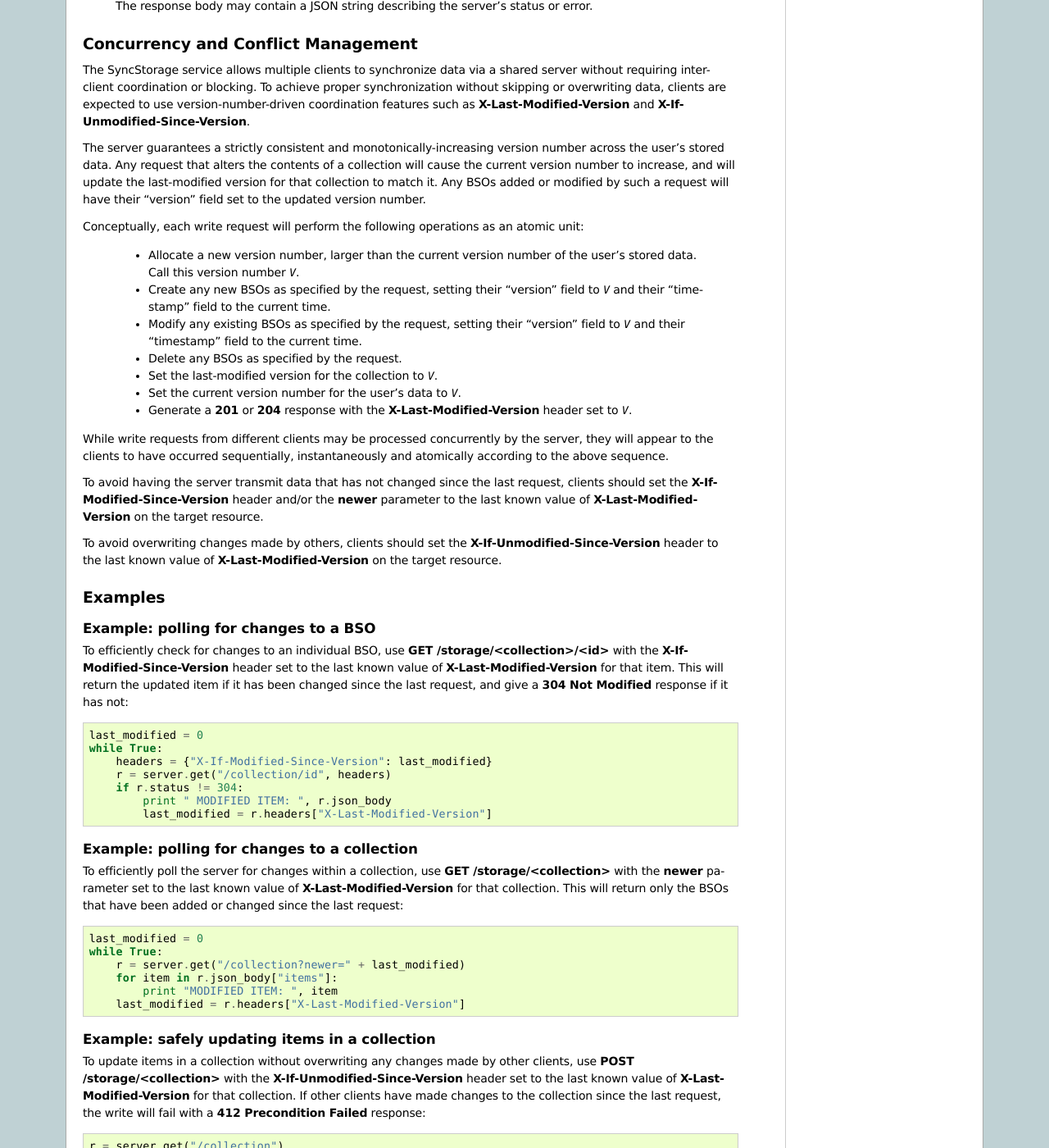
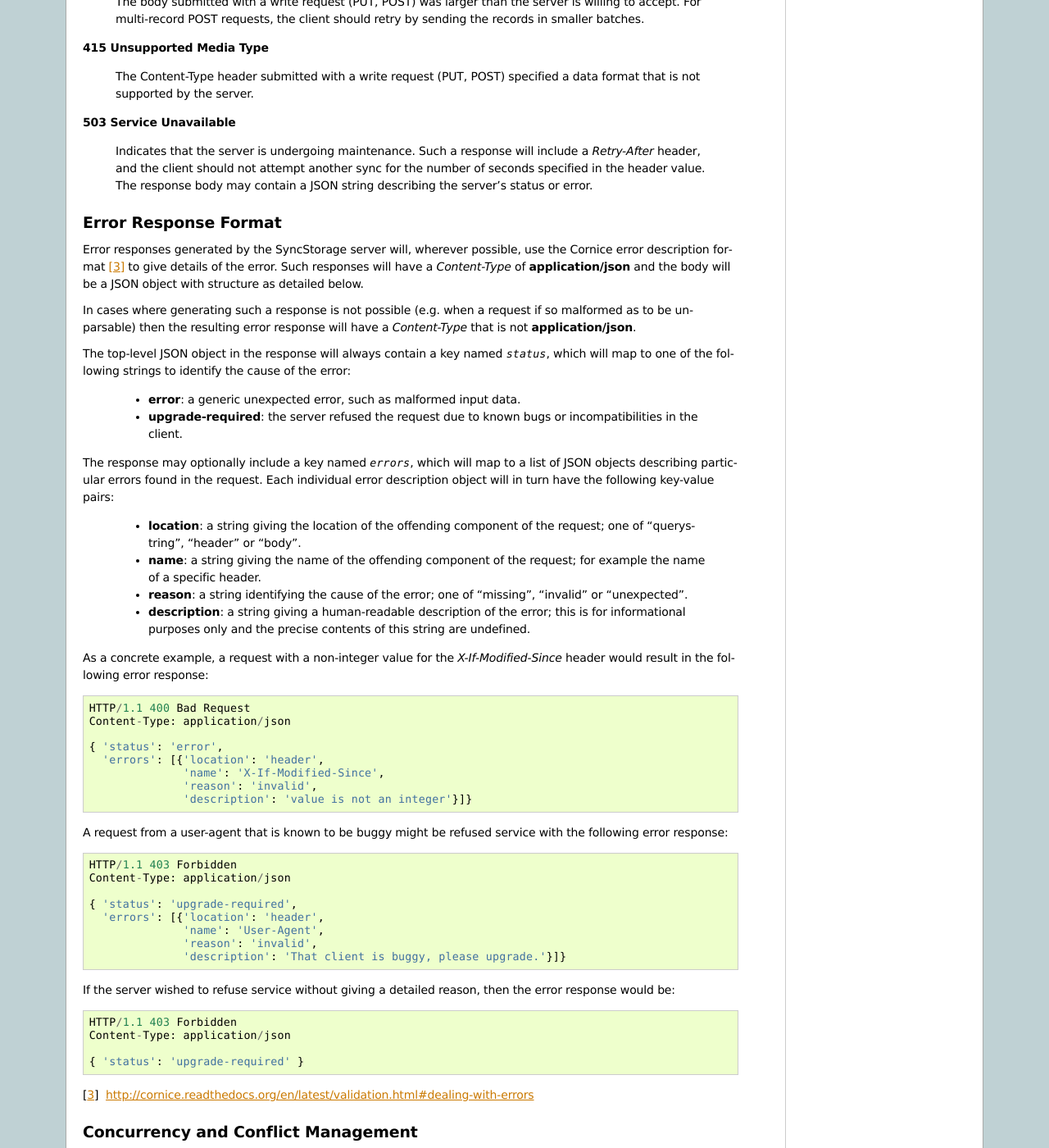
Before and after one commit to mozilla-services/docs, a Sphinx documentation site: the page built from source/storage/apis-2.0.rst, in a window 1280 px wide and 1400 px high, scrolled down 10509 px. Shown: the whole window at 82% size. Built offline with Sphinx 7.4.7, drawn with Linux system fonts in a browser that asks for light colours; the version number could not be read and is left out; some of the changed text lies outside the part shown.

Commit message:
[Storage] use cornice-format error messages for sync2.0; r=rnewman

```diff
--- a/source/storage/apis-2.0.rst
+++ b/source/storage/apis-2.0.rst
@@ -137,10 +137,10 @@ Access Authentication credentials [2]_.
 
 Request and response bodies are all JSON-encoded unless otherwise specified.
 
-The SyncStorage API has a set of :ref:`respcodes` to cover errors in the
-request or on the server side. The format of a successful response is
-defined in the appropriate request method section.
-
+Error responses generated by the SyncStorage server will, wherever possible,
+follow the JSON error format described in :ref:`syncstorage_error_format`.
+The format of a successful response is defined in the appropriate section
+of the API Instructions documentation.
 
 .. [1] https://wiki.mozilla.org/Services/Sagrada/ServiceClientFlow
 .. [2] https://wiki.mozilla.org/Services/Sagrada/ServiceClientFlow#Access
@@ -651,10 +651,14 @@ protocol.
 
 **400 Bad Request**
 
-    The request itself or the data supplied along with the request is invalid.
-    The response contains a numeric code indicating the reason for why the
-    request was rejected. See :ref:`respcodes` for a list of valid response
-    codes.
+    The request itself or the data supplied along with the request is invalid
+    and could not be processed by the server.  For example, this response will
+    be returned if a header value is incorrectly formatted or if a JSON request
+    body cannot be parsed.
+
+    The response will have a *Content-Type* of **application/json** and the
+    body will follow the format described in :ref:`syncstorage_error_format`
+    to give a description of the error.
 
 
 **401 Unauthorized**
@@ -664,6 +668,17 @@ protocol.
     should check with the auth server whether the user's node has changed. If
     it has changed, the current sync is to be aborted and should be retried
     against the new node.
+
+
+**403 Forbidden**
+
+    The server refused to fulfill the request, for reasons other than invalid
+    user credentials.
+
+    This response may be used to refuse service to clients with known problems
+    or incompatibilities.  The JSON error response in this case will have a
+    `status` field of "upgrade-required".  Clients should inform the user of
+    the failure and refrain from making further requests.
 
 
 **404 Not Found**
@@ -723,6 +738,77 @@ protocol.
     or error.
 
 
+.. _syncstorage_error_format:
+
+Error Response Format
+=====================
+
+Error responses generated by the SyncStorage server will, wherever possible,
+use the Cornice error description format [3]_ to give details of the error.
+Such responses will have a *Content-Type* of **application/json** and the
+body will be a JSON object with structure as detailed below.
+
+In cases where generating such a response is not possible (e.g. when a request
+if so malformed as to be unparsable) then the resulting error response will
+have a *Content-Type* that is not **application/json**.
+
+The top-level JSON object in the response will always contain a key named
+`status`, which will map to one of the following strings to identify the
+cause of the error:
+
+  * **error**:  a generic unexpected error, such as malformed input data.
+  * **upgrade-required**:  the server refused the request due to known bugs
+    or incompatibilities in the client.
+
+The response may optionally include a key named `errors`, which will map
+to a list of JSON objects describing particular errors found in the request.
+Each individual error description object will in turn have the following
+key-value pairs:
+
+  * **location**:  a string giving the location of the offending component
+    of the request; one of "querystring", "header" or "body".
+  * **name**:  a string giving the name of the offending component of the
+    request; for example the name of a specific header.
+  * **reason**:  a string identifying the cause of the error; one of
+    "missing", "invalid" or "unexpected".
+  * **description**:  a string giving a human-readable description of the
+    error; this is for informational purposes only and the precise contents
+    of this string are undefined.
+
+As a concrete example, a request with a non-integer value for the
+*X-If-Modified-Since* header would result in the following error response::
+
+    HTTP/1.1 400 Bad Request
+    Content-Type: application/json
+
+    { 'status': 'error',
+      'errors': [{'location': 'header',
+                  'name': 'X-If-Modified-Since',
+                  'reason': 'invalid',
+                  'description': 'value is not an integer'}]}
+
+A request from a user-agent that is known to be buggy might be refused service
+with the following error response::
+
+    HTTP/1.1 403 Forbidden
+    Content-Type: application/json
+
+    { 'status': 'upgrade-required',
+      'errors': [{'location': 'header',
+                  'name': 'User-Agent',
+                  'reason': 'invalid',
+                  'description': 'That client is buggy, please upgrade.'}]}
+
+If the server wished to refuse service without giving a detailed reason, then
+the error response would be::
+
+    HTTP/1.1 403 Forbidden
+    Content-Type: application/json
+
+    { 'status': 'upgrade-required' }
+
+
+.. [3] http://cornice.readthedocs.org/en/latest/validation.html#dealing-with-errors
 
 .. _syncstorage_concurrency:
 
@@ -914,6 +1000,9 @@ The following is a summary of protocol changes from
 * Opaque integer version numbers are now used for tracking and coordination,
   rather than timestamps.
 
+* Integer error codes have been replaced by cornice-format error descriptions
+  to allow more flexible and precise error reporting.
+
 * The **GET /info/quota** request now returns an object with keys named "usage"
   and "quota", rather than just a list of numbers.
 
@@ -972,8 +1061,11 @@ The following is a summary of protocol changes from
 
 * The *X-Confirm-Delete* header has been removed.
 
-* The following response codes are explicitly mentioned: 201, 204, 304, 405,
-  409, 412, 413.
+* The server may refuse service to known-bad clients by returning a
+  "403 Forbidden" response.
+
+* The following response codes are explicitly mentioned: 201, 204, 304, 403,
+  405, 409, 412, 413.
 
 * Various details of how Firefox Sync is implemented are no longer emphasized,
   since the protocol is being opened up for other applications.
```
